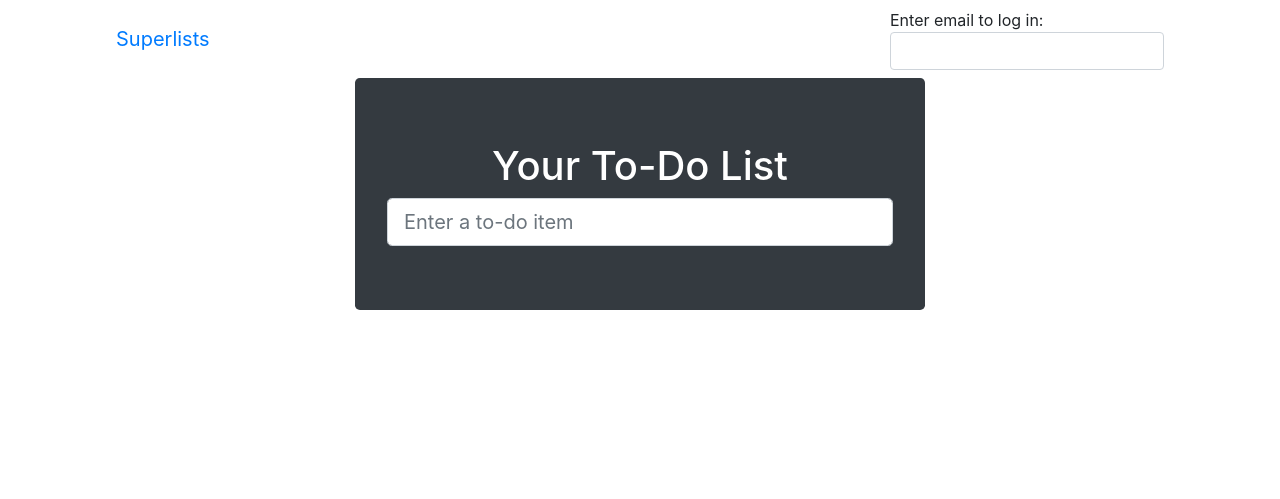
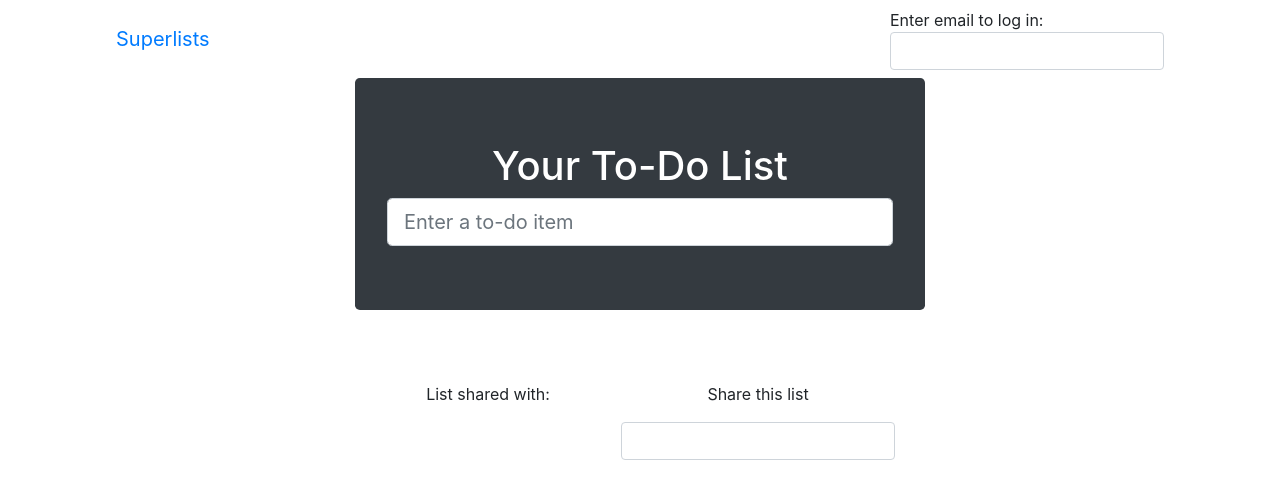
Before and after one commit to rharken/todo_list, a Django app: template lists/templates/list.html in a window 1280 px wide. Shown: the top 499 px of the page. Run offline with Django 3.2, Linux system fonts and the light colour scheme; the template is opened without the code that fills it: values that come from a table or form of the project are taken from there, others are empty; some libraries are stand-ins or nearby versions.

Commit message:
Added first elements for sharing lists

```diff
--- a/lists/templates/list.html
+++ b/lists/templates/list.html
@@ -11,3 +11,21 @@
       {% endfor %}
    </table>
 {% endblock %}
+
+{% block extra_content %}
+   </br>
+   <div class="container">
+      <div class="row">
+         <div class="col-lg">
+            <p class="text-center">List shared with:</p>
+         </div>
+         <div class="col-lg">
+            <p class="text-center">Share this list</p>
+            <form class="form-inline" method="POST" action="{% url 'view_list' list.id %}">
+               <input class="form-control" name="sharee" type="text" />
+               {% csrf_token %}
+            </form>
+         </div>
+      </div>
+   </div>
+{% endblock %}
--- a/lists/templates/my_lists.html
+++ b/lists/templates/my_lists.html
@@ -5,9 +5,8 @@
 {% block list_form %}{% endblock %}
 
 {% block extra_content %}
-    <h2>{{ owner.email }}'s lists</h2>
+    <h2>{{ owner.email }}'s lists:</h2>
     <ul>
-        lists/templates/my_lists.html
         {% for list in owner.list_set.all %}
             <li><a href="{{ list.get_absolute_url }}">{{ list.name }}</a></li>
         {% endfor %}
```
